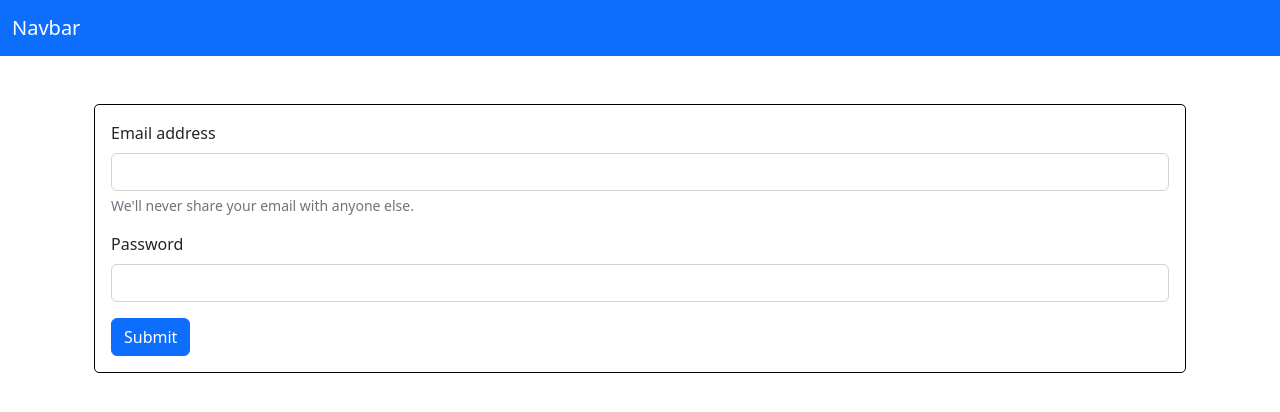
After one commit to arrzi-in/web-portal-arrzi, a Flask app: page /login in a window 1280 px wide. The commit adds this page. Shown: the top 412 px of the page. Run offline with Flask 2, Linux system fonts and the light colour scheme.

Commit message:
session management and login page

```diff
--- a/main.py
+++ b/main.py
@@ -1,5 +1,8 @@
 import json
-from flask import Flask, jsonify, render_template, request, Response, redirect, url_for
+from flask import Flask, jsonify, render_template, request, Response, redirect, url_for, session
+from flask_session import Session
+from flask_login import LoginManager
+
 from connection import mydb
 import requests
 
@@ -7,15 +10,61 @@ mycursor = mydb.cursor()
 
 app = Flask(__name__)
 
+# Set the secret key to some random bytes. Keep this really secret!
+app.secret_key = b'627c3675253e20dc12ac5d3e217a1b6fe8c91f559fd335373fba7deaf6f09d41'
+
+# SESSION
+app.config["SESSION_PERMANENT"] = False
+app.config["SESSION_TYPE"] = "filesystem"
+Session(app)
+# # LOGIN
+# login_manager = LoginManager()
+# login_manager.init_app(app)
+
+# @login_manager.user_loader
+# def load_user(user_id):
+#     return User.get(user_id)
+
+
+@app.context_processor
+def inject_user():
+    return dict(session_context=session)
+
+
+@app.route("/logout")
+def logout():
+    session.clear()
+    return redirect("login")
+
+
+@app.route('/login', methods=["POST", "GET"])
+def login():
+    if request.method == 'POST':
+        name = request.form.get("email")
+        password = request.form.get("password")
+
+        # result = mycursor.fetchall()
+
+        session["name"] = request.form.get("email")
+        session["user_level"] = 1
+        return redirect(url_for('index', session = session["name"]))
+    else:
+        return render_template("login.html")
+
 
 @app.route('/')
 def index():
-    return render_template("index.html")
+    if not session.get("name"):
+        return redirect(url_for('login'))
+    else:
+        return render_template("index.html")
 
 
 @app.route('/view_assignment', methods = ['POST','GET'])
 def view_assignments():
     # return redirect(url_for('success',name = user))
+    if not session.get("name"):
+        return redirect(url_for('login'))
     if request.method == "POST":
         assignment_id = request.form['assignment_id']
         contractor_id = request.form["contractor_id"]
@@ -28,7 +77,6 @@ def view_assignments():
         city = request.form["city" ]
         worker_assigned = request.form["worker_assigned"]
         status = request.form[ "status"]
-
 
         create = {
                     "assignment_id" : assignment_id,
@@ -70,8 +118,10 @@ def view_assignments():
         return render_template("view_assignment.html", ans=ans)
 
 
-@app.route('/workers_list/<data>', methods=[ "GET"])
+@app.route('/workers_list/<data>', methods=[ "GET","POST"])
 def workers_list(data):
+    if not session.get("name"):
+        return redirect(url_for('login'))
     data = json.loads(data)
     data1 = []
     data1.append(data)
@@ -99,6 +149,3 @@ def workers_list(data):
 
 
 app.run(debug = True)
-
-
-# 5 13
--- a/templates/base.html
+++ b/templates/base.html
@@ -19,10 +19,15 @@
             <span class="navbar-toggler-icon"></span>
           </button>
           <div class="collapse navbar-collapse" id="navbarNavDropdown">
-            <ul class="navbar-nav">
-              <li class="nav-item">
-                <a class="nav-link active" aria-current="page" href="{{url_for('index')}}">Home</a>
-              </li>
+            {% if not session_context.name %}
+
+            {% else %}
+              <ul class="navbar-nav me-auto mb-2 mb-lg-0">
+
+                <li class="nav-item">
+                  <a class="nav-link active" aria-current="page" href="{{url_for('index')}}">Home</a>
+                </li>
+
               <!-- <li class="nav-item">
                 <a class="nav-link" href="#">Features</a>
               </li>
@@ -39,7 +44,16 @@
                   <li><a class="dropdown-item" href="#">Something else here</a></li>
                 </ul>
               </li> -->
-            </ul>
+              </ul>
+              <div class="d-flex">
+                <ul class="navbar-nav me-auto mb-2 mb-lg-0">
+                  <li class="nav-item" style="float:right">
+                    <a class="nav-link active" aria-current="page" href="#">Hello {{session_context['name']}}</a>
+                  </li>
+                </ul>
+                <a class="btn btn-primary btn-outline-light" type="submit" href="{{url_for('logout')}}">Logout</a>
+              </div>
+            {% endif %}
           </div>
         </div>
     </nav>
--- a/templates/index.html
+++ b/templates/index.html
@@ -1,7 +1,10 @@
 {% extends "base.html" %}
 {% block title %} Home Page {% endblock %}
+
+
 {% block content %}
 
+{% if session_context.user_level == 1 %}
 <div class="card text-center">
     <div class="card-header">
 
@@ -15,5 +18,7 @@
 
     </div>
   </div>
+{% else %}
 
+{% endif %}
 {% endblock %}
--- /dev/null
+++ b/templates/login.html
@@ -0,0 +1,27 @@
+{% extends "base.html" %}
+{% block title %} Login Page {% endblock %}
+
+
+{% block content %}
+<div class="container mt-5">
+    <div class="container p-3" style="border: 1px solid black; border-radius: 5px;">
+        <form action="/login" method="POST">
+            <div class="mb-3">
+                <label for="exampleInputEmail1" class="form-label">Email address</label>
+                <input type="email" name="email" class="form-control" id="exampleInputEmail1" aria-describedby="emailHelp" required>
+                <div id="emailHelp" class="form-text">We'll never share your email with anyone else.</div>
+            </div>
+            <div class="mb-3">
+                <label for="exampleInputPassword1" class="form-label">Password</label>
+                <input type="password" class="form-control" id="exampleInputPassword1" required>
+            </div>
+            <!-- <div class="mb-3 form-check">
+                <input type="checkbox" class="form-check-input" id="exampleCheck1">
+                <label class="form-check-label" for="exampleCheck1">Check me out</label>
+            </div> -->
+            <button type="submit" class="btn btn-primary">Submit</button>
+            </form>
+    </div>
+</div>
+
+{% endblock %}
--- a/templates/view_assignment.html
+++ b/templates/view_assignment.html
@@ -8,7 +8,7 @@
 
     </div> -->
     <div class="card-body">
-        <form action="#" method="post" >
+        <form action="/view_assignment" method="POST">
             <table style="border : 1px solid black; width: 100%;">
                 <tr>
                     <th>Assignment ID</th>
```
Also changed, not shown: 1 other file.
